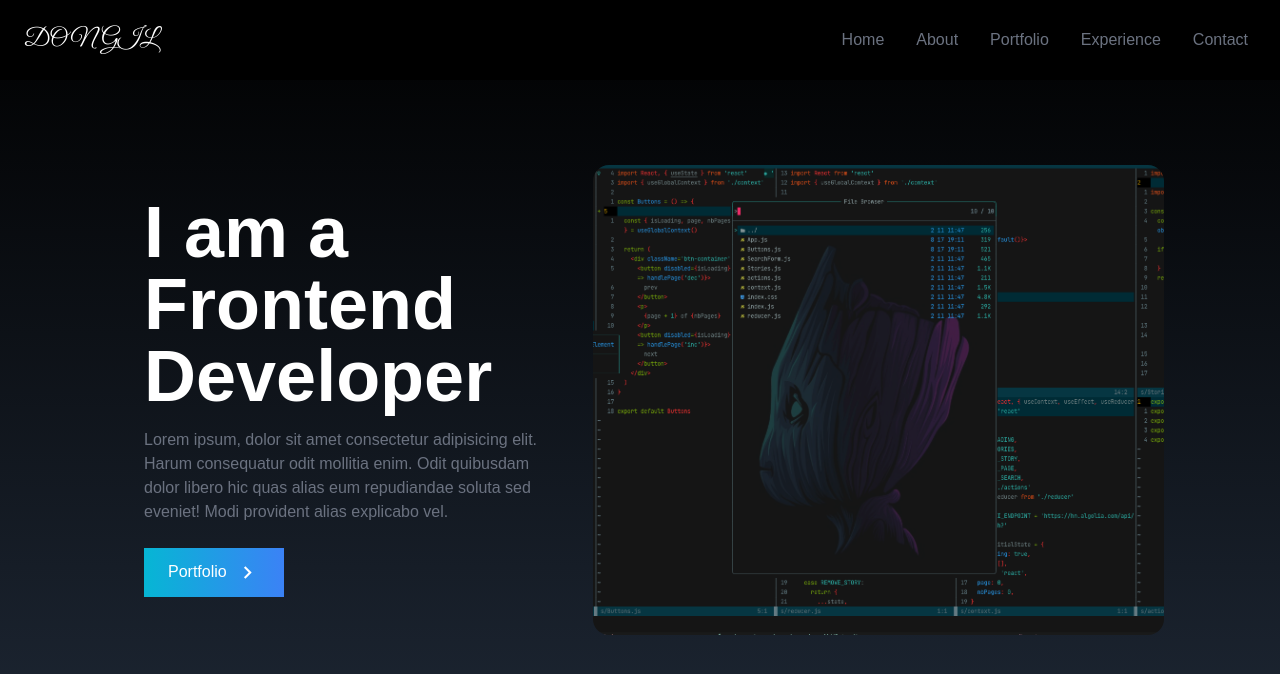
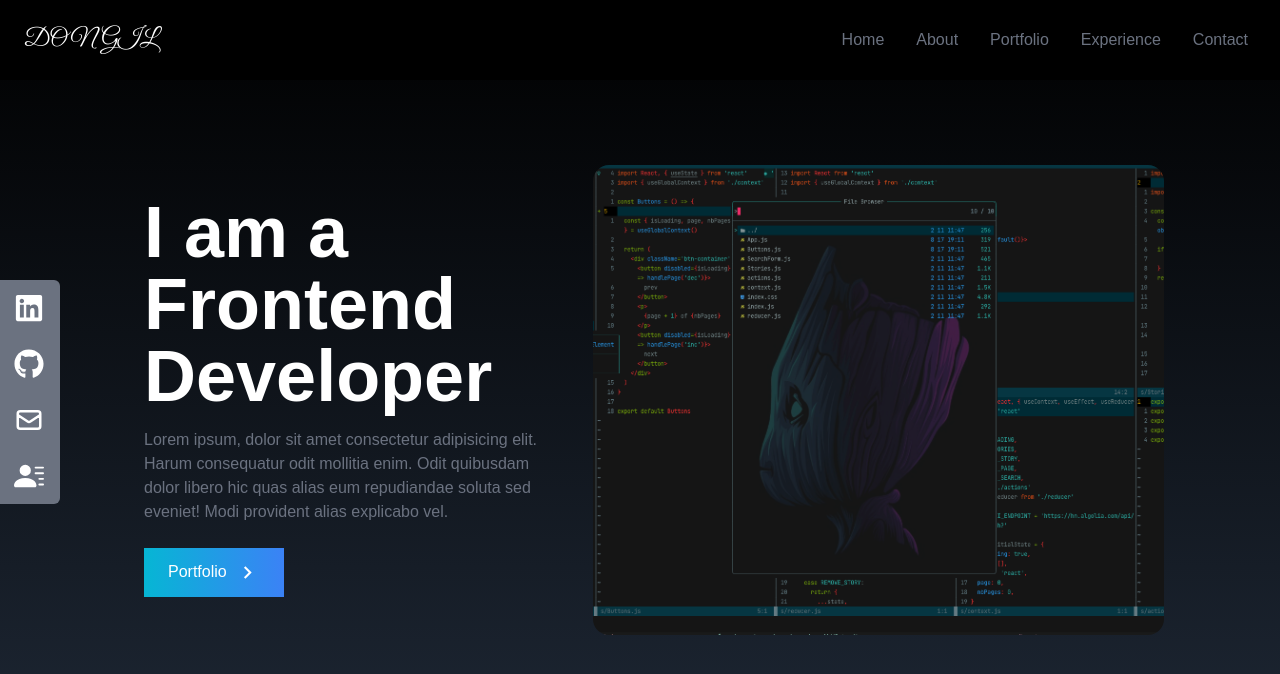
Before and after one commit to DIdaniel/project-app, a React (Create React App) app: page / in a window 1280 px wide. Shown: the top 674 px of the page. Built offline with nearby package versions, Linux system fonts and the light colour scheme; a web font is replaced by a local one.

Commit message:
:hammer: add side connect link

```diff
--- a/src/App.tsx
+++ b/src/App.tsx
@@ -1,5 +1,5 @@
 import React from "react";
-import { HeroSection, Navbar } from "./components";
+import { HeroSection, Navbar, SideLink } from "./components";
 
 function App() {
   /** Property */
@@ -11,6 +11,7 @@
     <div>
       <Navbar />
       <HeroSection />
+      <SideLink />
     </div>
   );
 }
--- /dev/null
+++ b/src/components/SideLink/SideLink.tsx
@@ -0,0 +1,85 @@
+import React from "react";
+import { FaGithub, FaLinkedin } from "react-icons/fa";
+import { HiOutlineMail } from "react-icons/hi";
+import { BsFillPersonLinesFill } from "react-icons/bs";
+
+const links = [
+  {
+    id: 1,
+    href: "https://linkedin.com",
+    child: (
+      <>
+        LinkedIn <FaLinkedin size={30} />
+      </>
+    ),
+    style: "rounded-tr-md",
+  },
+  {
+    id: 2,
+    href: "https://github.com",
+    child: (
+      <>
+        Github <FaGithub size={30} />
+      </>
+    ),
+  },
+  {
+    id: 3,
+    href: "https://cappu159@gmail.com",
+    child: (
+      <>
+        Gmail <HiOutlineMail size={30} />
+      </>
+    ),
+  },
+  {
+    id: 4,
+    href: "https://tistory.com",
+    child: (
+      <>
+        Resume <BsFillPersonLinesFill size={30} />
+      </>
+    ),
+    style: "rounded-br-md",
+    download: true,
+  },
+];
+
+type SideLinkProps = {
+  //
+};
+
+export const SideLink = (props: SideLinkProps) => {
+  /** Property */
+  const { ...others } = props;
+
+  /** Render */
+  return (
+    <div className="flex flex-col top-[35%] left-0 fixed" {...others}>
+      <ul>
+        {links.map((link) => {
+          const { id, child, href, style, download } = link;
+          return (
+            <li
+              key={id}
+              className={
+                "flex justify-between items-center w-40 h-14 px-4 ml-[-100px] bg-gray-500 hover:ml-[-10px] hover:rounded-md duration-300" +
+                " " +
+                style
+              }
+            >
+              <a
+                className="flex justify-between items-center w-full text-white"
+                href={href}
+                download={download}
+                target="_blank"
+              >
+                {child}
+              </a>
+            </li>
+          );
+        })}
+      </ul>
+    </div>
+  );
+};
--- /dev/null
+++ b/src/components/SideLink/index.tsx
@@ -0,0 +1 @@
+export * from "./SideLink";
--- a/src/components/index.ts
+++ b/src/components/index.ts
@@ -1,2 +1,3 @@
 export * from "./Navbar";
 export * from "./Hero";
+export * from "./SideLink";
```
